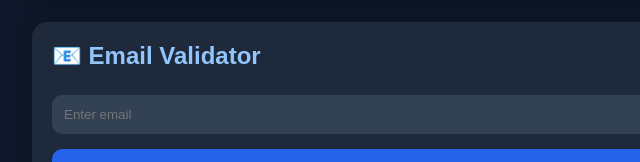
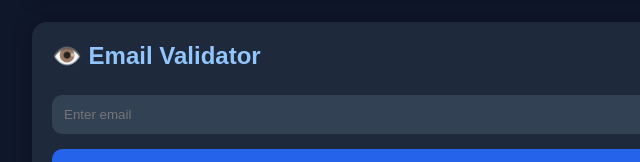
Before and after one commit to AbudiCyber/Abudi-Cyber-Tools, a plain HTML site: page index.html in a window 1280 px wide. Shown: the part 1378-1540 px from the top of the page, 158-798 px from the left. Drawn offline with Linux system fonts and the light colour scheme.

Commit message:
Update index.html

```diff
--- a/index.html
+++ b/index.html
@@ -157,7 +157,7 @@ Generate Hash
 
 <div class="card">
 
-<h2>📧 Email Validator</h2>
+<h2>👁️ Email Validator</h2>
 
 <input type="text" id="emailInput" placeholder="Enter email">
 
```
